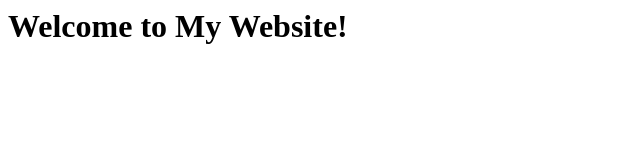
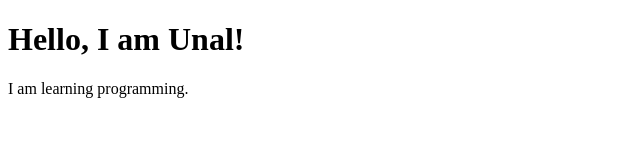
Before and after one commit to Unalganbarov-code/unalnew-folder, a plain HTML site: page index.html in a window 1280 px wide. Shown: the whole page, without its empty margins (0-640 px from the left). Drawn offline with Linux system fonts and the light colour scheme.

Commit message:
websitecommit

```diff
--- a/index.html
+++ b/index.html
@@ -1 +1,12 @@
-<h1>Welcome to My Website!</h1>
+<!DOCTYPE html>
+<html>
+<head>
+    <title>My First Website</title>
+</head>
+<body>
+
+    <h1>Hello, I am Unal!</h1>
+    <p>I am learning programming.</p>
+
+</body>
+</html>
```
